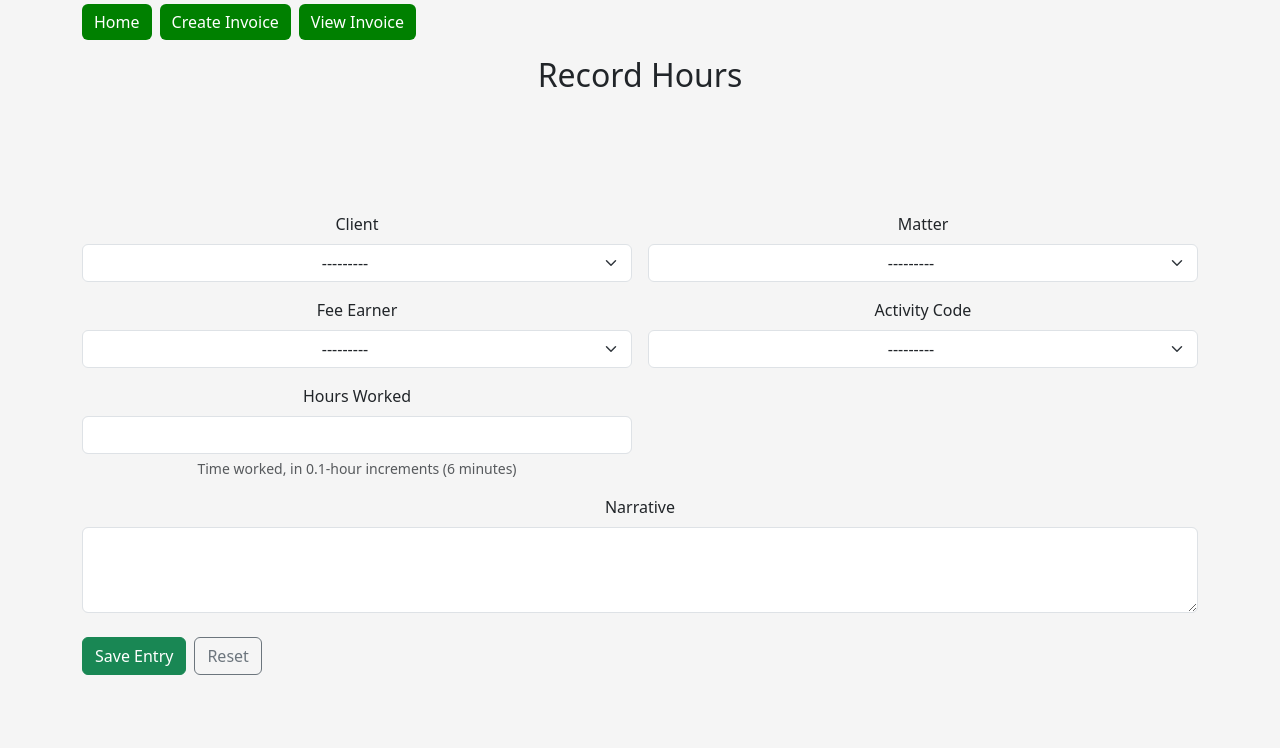
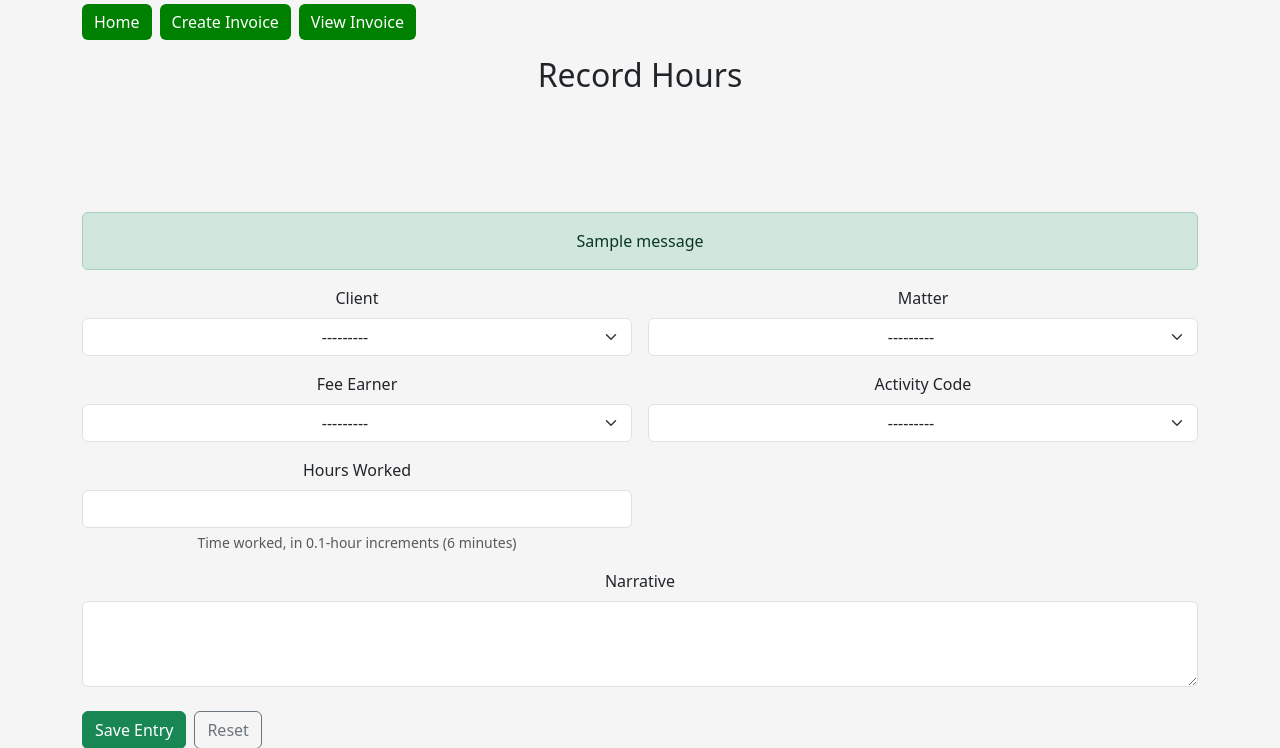
Before and after one commit to tambrulee/P3---Better-Billing---NEW, a Django app: page /record.html in a window 1280 px wide. Shown: the part 146-894 px from the top of the page. Before the commit the page ends 821 px from the top, so only its background shows below. Run offline with Django 4.2, Linux system fonts and the light colour scheme; tables that the repository leaves empty hold one stand-in row (values such as "Sample post"); one stand-in notice (Sample message) is shown.

Commit message:
Invoice creator implemented

```diff
--- a/better_bill_project/templates/better_bill_project/record.html
+++ b/better_bill_project/templates/better_bill_project/record.html
@@ -23,10 +23,20 @@
 </header>
 
 <main class="container py-4">
-
+<!-- Validation message if submission successful -->
   {% if form.non_field_errors %}
     <div class="alert alert-danger">{{ form.non_field_errors }}</div>
   {% endif %}
+
+  {% if messages %}
+  <div class="mb-3">
+    {% for message in messages %}
+      {% if "invoice" not in message.tags %}
+        <div class="alert alert-{{ message.level_tag }} mb-2">{{ message }}</div>
+      {% endif %}
+    {% endfor %}
+  </div>
+{% endif %}
 
   <form method="post" action="{% url 'record-time' %}" novalidate>
     {% csrf_token %}
--- a/better_bill_project/views.py
+++ b/better_bill_project/views.py
@@ -106,8 +106,8 @@
                         status="draft",
                     )
 
-                    messages.success(request, f"Invoice {inv.number} created. Total: £{inv.total}")
-                    return redirect("create-invoice")
+                    messages.success(request, "Invoice created successfully.", extra_tags="invoice")
+        return redirect("create-invoice")  # or wherever you want to land post-PRG
     else:
         form = InvoiceForm(request.GET or None)
 
```
Also changed, not shown: better_bill_project/templates/better_bill_project/create_invoice.html (+11 -4 lines).
